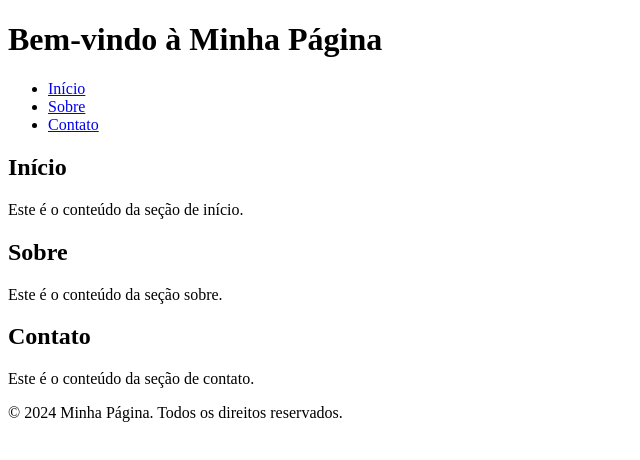
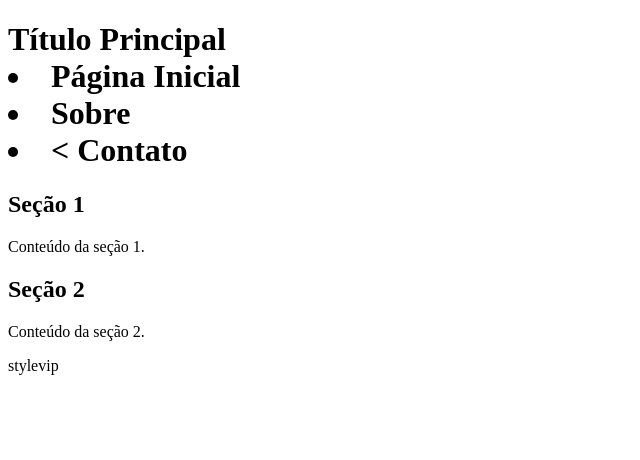
Before and after one commit to Kevynfps/Site, a plain HTML site: page index.html in a window 1280 px wide. Shown: the whole page, without its empty margins (0-640 px from the left). Drawn offline with Linux system fonts and the light colour scheme.

Commit message:
Update index.html

```diff
--- a/index.html
+++ b/index.html
@@ -3,38 +3,23 @@
 <head>
     <meta charset="UTF-8">
     <meta name="viewport" content="width=device-width, initial-scale=1.0">
-    <title>Minha Página</title>
+    <title>Meu Documento HTML</title>
 </head>
 <body>
     <header>
-        <h1>Bem-vindo à Minha Página</h1>
-    </header>
+        <h1>Título Principal</h1≥
+            <ul>
+                <li>Página Inicial</li>
+                <li>Sobre</li>
+                <li>< Contato</li>
+                </ul≥
 
-    <nav>
-        <ul>
-            <li><a href="#inicio">Início</a></li>
-            <li><a href="#sobre">Sobre</a></li>
-            <li><a href="#contato">Contato</a></li>
-        </ul>
-    </nav>
-
-    <section id="inicio">
-        <h2>Início</h2>
-        <p>Este é o conteúdo da seção de início.</p>
-    </section>
-
-    <section id="sobre">
-        <h2>Sobre</h2>
-        <p>Este é o conteúdo da seção sobre.</p>
-    </section>
-
-    <section id="contato">
-        <h2>Contato</h2>
-        <p>Este é o conteúdo da seção de contato.</p>
-    </section>
-
-    <footer>
-        <p>&copy; 2024 Minha Página. Todos os direitos reservados.</p>
-    </footer>
+    <main>
+            <h2>Seção 1</h2>
+            <p>Conteúdo da seção 1.</p>
+            <h2>Seção 2</h2>
+            <p>Conteúdo da seção 2.</p>
+    </main≥
+        <p>stylevip</p>
 </body>
 </html>
```
